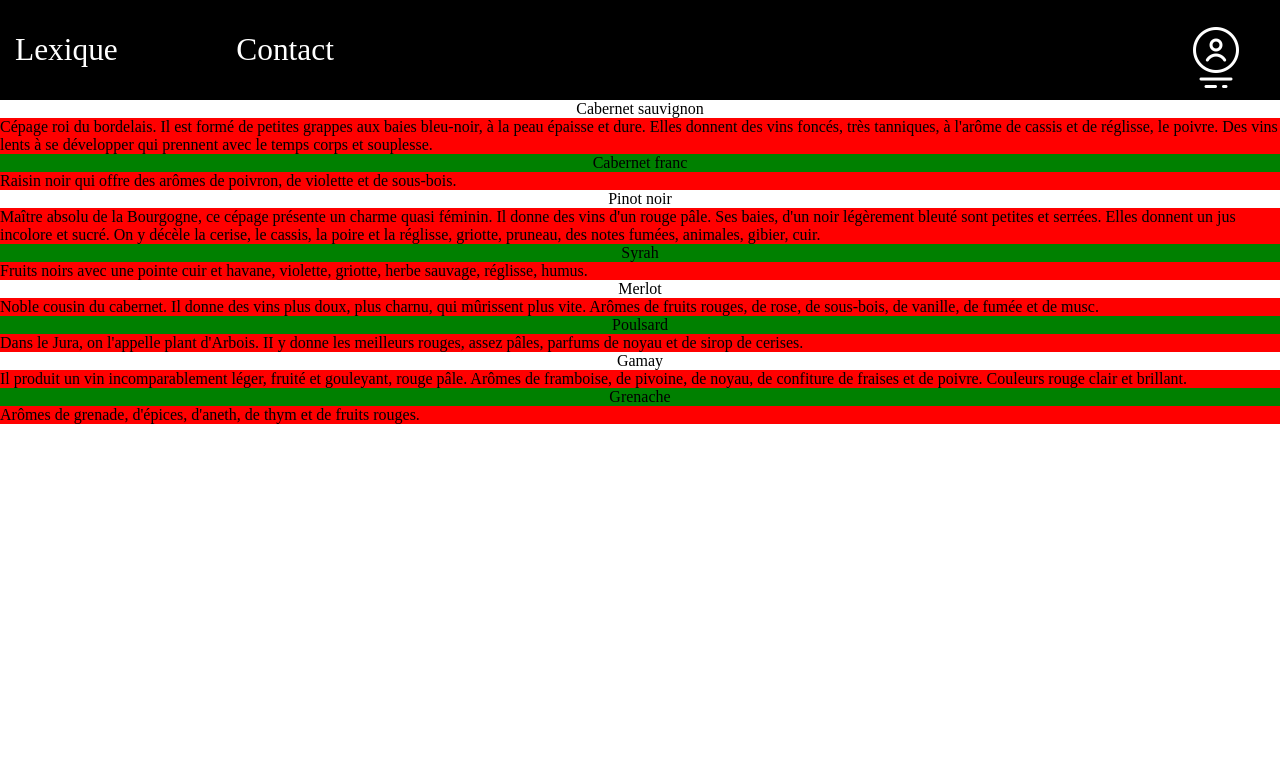
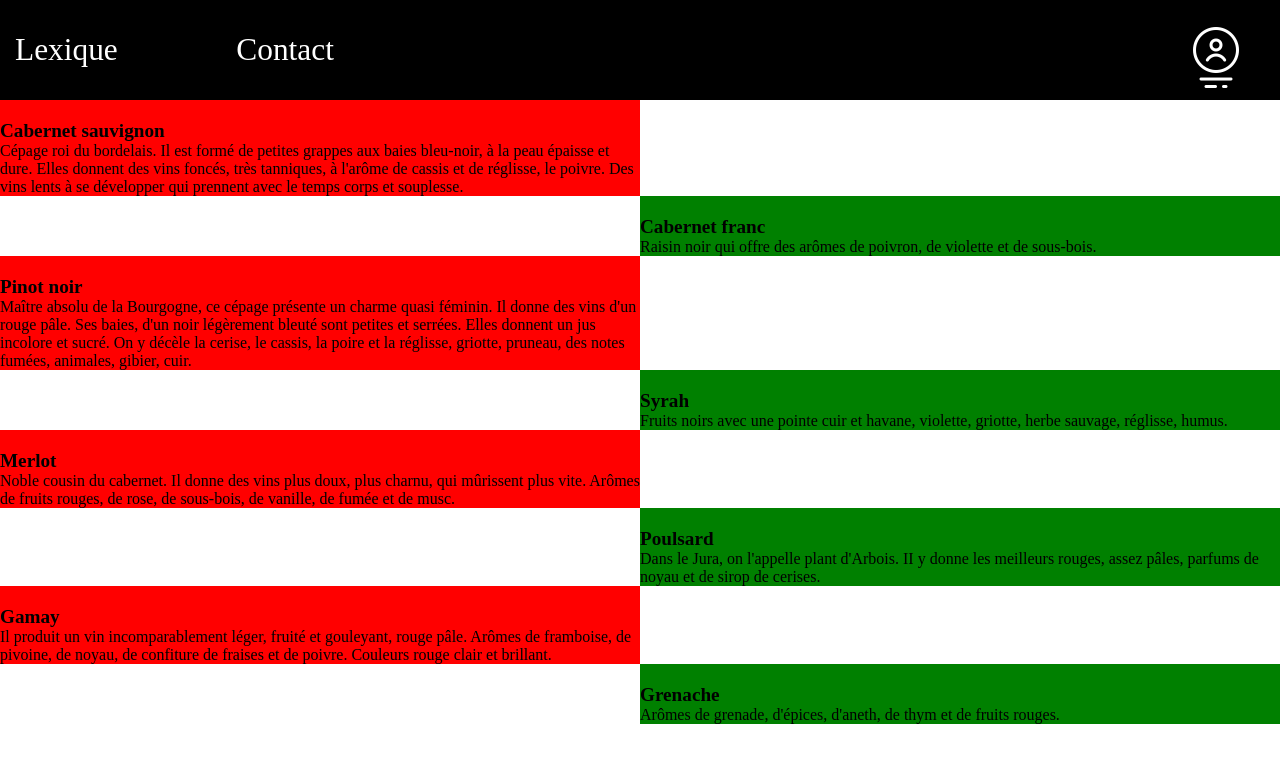
Before and after one commit to Boivinos/Inovin, a React (Vite) app in the folder frontend/: page /glossary in a window 1280 px wide. Shown: the top 762 px of the page. Built offline with nearby package versions, Linux system fonts and the light colour scheme; a web font is replaced by a local one.

Commit message:
IN53 style fix

```diff
--- a/frontend/src/components/Globals/Glossary/Glossary.jsx
+++ b/frontend/src/components/Globals/Glossary/Glossary.jsx
@@ -3,15 +3,19 @@ import cepages from "./GlossaryDetail";
 
 function Glossary() {
   return (
-    <>
+    <div className="glossaryPage">
       {cepages.map((cepage, index) => (
-        // eslint-disable-next-line react/no-array-index-key
-        <div className="container1000" key={index}>
+        <div
+          className={
+            index % 2 === 0 ? "glossaryContainerA" : "glossaryContainerB"
+          }
+          key={cepage.nom}
+        >
           <p className="cepage_name">{cepage.nom}</p>
           <p className="cepage_description">{cepage.description}</p>
         </div>
       ))}
-    </>
+    </div>
   );
 }
 
--- a/frontend/src/components/Globals/Glossary/Glossary.scss
+++ b/frontend/src/components/Globals/Glossary/Glossary.scss
@@ -1,23 +1,25 @@
+.glossaryPage {
+  display: flex;
+  flex-direction: column;
 
-
-
-
-  .container1000 :nth-child(even) {
-    justify-content: flex-start;
-    background-color: red;
-
+  .cepage_name {
+    margin-top: 20px;
+    font-family: $mainTypo;
+    font-weight: 600;
+    font-size: 1.2em;
   }
 
-  .container1000:nth-child(odd) {
-    justify-content: flex-end;
+  .glossaryContainerA {
+    width: 50%;
+    text-align: left;
+    align-self: flex-start;
+    background-color: red;
+  }
+
+  .glossaryContainerB {
+    width: 50%;
+    text-align: left;
+    align-self: flex-end;
     background-color: green;
   }
-  .cepage_name {
-
-    display: flex;
-    justify-content: center;
 }
-
-.cepage_description {
-
-}
```
